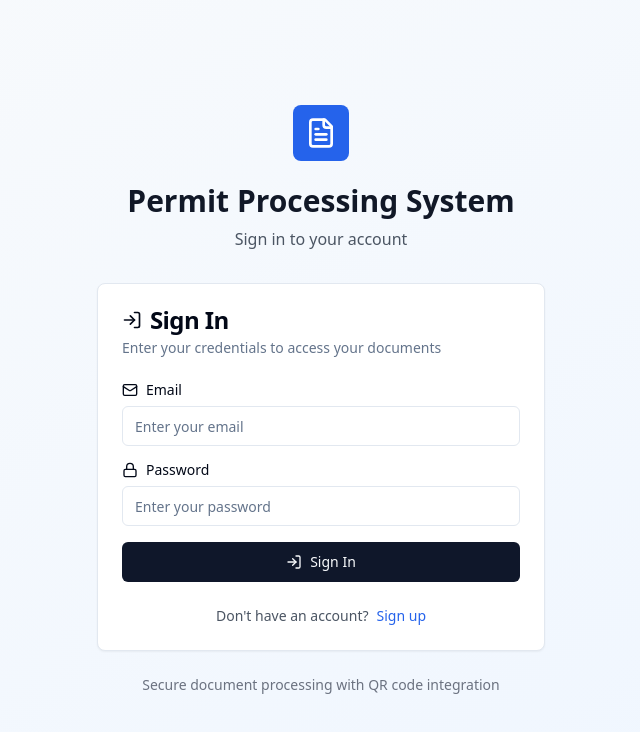
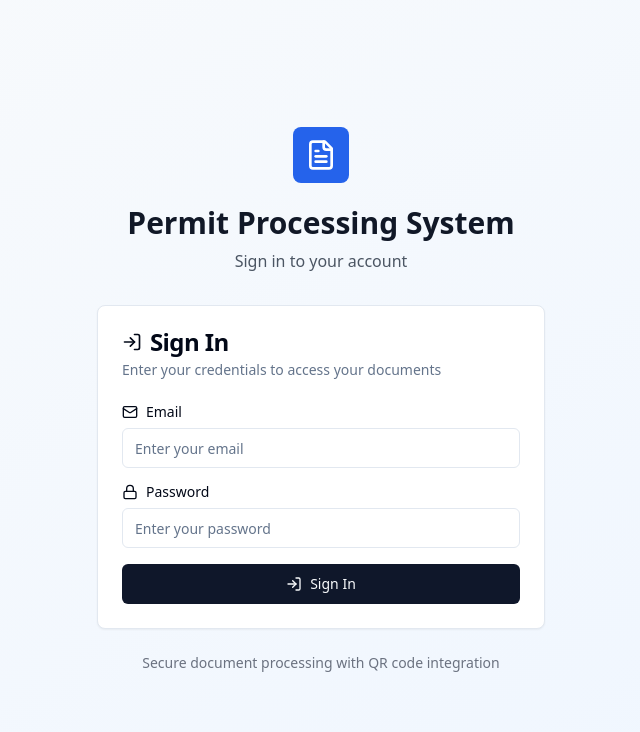
Before and after one commit to Elfeezee/permit-snap-and-scan, a React (Vite) app: page /auth in a window 1280 px wide. Shown: the top 732 px of the page, without its empty margins (319-959 px from the left). Built offline with nearby package versions, Linux system fonts and the light colour scheme.

Commit message:
remove sign up

```diff
--- a/src/pages/Auth.tsx
+++ b/src/pages/Auth.tsx
@@ -138,25 +138,14 @@ const Auth = () => {
                   </div>
                 ) : (
                   <div className="flex items-center space-x-2">
-                    {isLogin ? <LogIn className="h-4 w-4" /> : <UserPlus className="h-4 w-4" />}
-                    <span>{isLogin ? 'Sign In' : ''}</span>
+                    <LogIn className="h-4 w-4" />
+                    <span>Sign In</span>
                   </div>
                 )}
               </Button>
             </form>
 
-            <div className="mt-6 text-center">
-              <p className="text-sm text-gray-600">
-                {isLogin ? "Don't have an account?" : 'Already have an account?'}
-                <button
-                  type="button"
-                  onClick={() => setIsLogin(!isLogin)}
-                  className="ml-2 text-blue-600 hover:text-blue-700 font-medium"
-                >
-                  {isLogin ? 'Sign up' : 'Sign in'}
-                </button>
-              </p>
-            </div>
+
           </CardContent>
         </Card>
 
```
